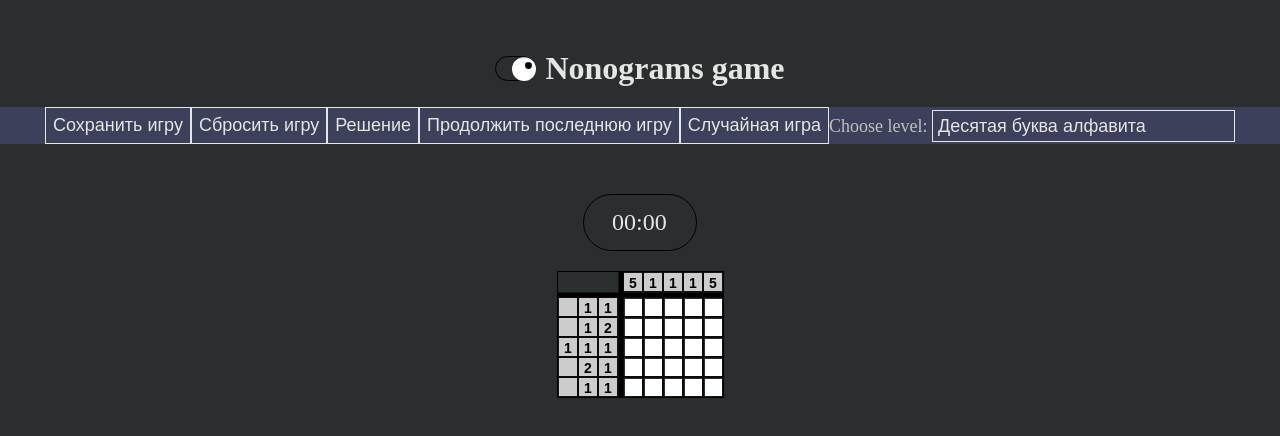
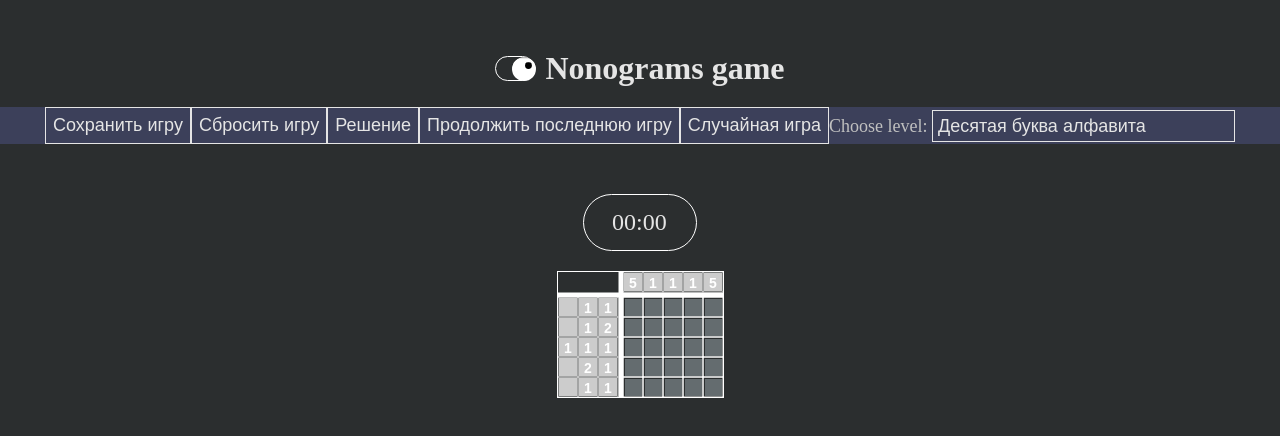
Before and after one commit to YermakA/res, a website built with webpack: page src/index.html in a window 1280 px wide. Both pictures are taken after a click on the button 515 px from the left and 68 px from the top of the page. Built offline with nearby package versions, Linux system fonts and the light colour scheme.

Commit message:
feat: add styles for canvas

```diff
--- a/src/index.js
+++ b/src/index.js
@@ -7,6 +7,7 @@ import Game from "./js/Game/Game"
 import ref from "./js/ref"
 import showModalVictory from "./js/Game/showModalVictory"
 import timer from "./js/timer"
+import changeThemeClasses from "./js/changeThemeClasses"
 import createRecords from "./js/createRecords"
 const savedGame = ref({})
 const records = []
@@ -220,13 +221,20 @@ themeBtn.addEventListener("click", () => {
   const circleSvg = document.querySelector(".circle-svg")
   const Oval1 = document.querySelector("#Oval-1")
   const Oval2 = document.querySelector("#Oval-2")
+  let black = "black"
+  let white = "white"
+  let grey = "grey"
   if (theme) {
     //dark theme
+
     circleSvg.style = ` left:40%;
   transition: all ease .5s;
   transform: rotate(360deg);`
     Oval1.style.fill = "white"
     Oval2.style.fill = "black"
+    black = "white"
+    white = "#646c6f"
+    grey = "#cccccc"
     theme = false
   } else {
     circleSvg.style = ` left:0;
@@ -234,34 +242,25 @@ themeBtn.addEventListener("click", () => {
   transform: rotate(0deg);`
     Oval1.style.fill = "black"
     Oval2.style.fill = "white"
+    black = "black"
+    white = "white"
+    grey = "#cccccc"
     theme = true
   }
-  const options = document.querySelector(".options")
-  options.classList.toggle("darkTheme-options")
-  options.classList.toggle("lightTheme-options")
-  const btns = document.querySelectorAll(".btn")
-  for (const btn of btns) {
-    btn.classList.toggle("darkTheme-font-color")
-    btn.classList.toggle("lightTheme-hover-color")
-    btn.classList.toggle("darkTheme-hover-color")
-  }
-
-  const level = document.querySelector(".level")
-  level.classList.toggle("darkTheme-font-color")
-  level.classList.toggle("lightTheme-hover-color")
-  level.classList.toggle("darkTheme-hover-color")
-  const label = document.querySelector(".level-label")
-  label.classList.toggle("darkTheme-label-color")
-  const timer = document.querySelector(".timer")
-  timer.classList.toggle("darkTheme-font-color")
-  const records = document.querySelector(".records")
-  records.classList.toggle("darkTheme-font-color")
-  records.classList.toggle("lightTheme-bg-records")
-  records.classList.toggle("darkTheme-bg-records")
-  const body = document.querySelector("body")
-  body.classList.toggle("darkTheme-background-color")
-  const title = document.querySelector(".title")
-  title.classList.toggle("darkTheme-font-color")
+  changeThemeClasses()
+  Game.changeColor(black, white, grey)
+  const GRID = Game.getGrid()
+  const GRIDBuffer = Game.getGridBuffer()
+  const rowsHints = Game.getRowsHints()
+  const columnsHints = Game.getColumnsHints()
+  Game.deleteGrid()
+  Game.initializeGrid(GRID)
+  Game.setGridBuffer(GRIDBuffer)
+  Game.setRowsHints(rowsHints)
+  Game.setColumnsHints(columnsHints)
+  Game.continueGame()
+  const canvas = document.getElementById("canvas")
+  canvas.addEventListener("mousedown", (e) => onClickCanvas(e))
 })
 
 export { time, firtEasyLevel, go, onClickCanvas, records }
--- a/src/js/Game/Game.js
+++ b/src/js/Game/Game.js
@@ -15,6 +15,9 @@ export default class Game {
   static lineGapX = 5
   static maxRowLength = 0
   static maxColumnLength = 0
+  static colorOne = "#000"
+  static colorTwo = "#fff"
+  static colorThree = "#cccccc"
   // Инициализирует всё необходимое
   static initializeGrid(grid) {
     this.GRID = grid
@@ -55,7 +58,7 @@ export default class Game {
     const canvas = document.createElement("canvas")
     canvas.width = this.canvasWidth
     canvas.height = this.canvasHeight
-    canvas.style.border = "1px solid black"
+    canvas.style.border = `1px solid ${this.colorOne}`
     canvas.id = "canvas"
     document
       .querySelector(".game-field")
@@ -75,6 +78,7 @@ export default class Game {
         i * this.ceilSize + this.maxColumnLength * this.ceilSize + this.lineGapX
       this.lineGapY += 5
       this.lineGapX += 5
+      ctx.strokeStyle = `${this.colorOne}`
       ctx.beginPath()
       ctx.moveTo(x - 2, 0)
       ctx.lineTo(
@@ -107,11 +111,11 @@ export default class Game {
       const y =
         i * this.ceilSize + this.maxColumnLength * this.ceilSize + this.lineGapX
       for (let j = 0; j < this.gridLength; j++) {
-        ctx.strokeStyle = "#000"
+        ctx.strokeStyle = this.colorOne
         const x =
           j * this.ceilSize + this.maxRowLength * this.ceilSize + this.lineGapY
         ctx.strokeRect(x, y, this.ceilSize, this.ceilSize)
-        ctx.fillStyle = "#fff"
+        ctx.fillStyle = this.colorTwo
         ctx.fillRect(x + 2, y + 2, this.ceilSize - 3, this.ceilSize - 3)
         if ((j + 1) % 5 == 0) {
           this.lineGapY += 5
@@ -148,13 +152,13 @@ export default class Game {
         ) {
           if (this.GRIDBuffer[i][j] === 1) {
             this.GRIDBuffer[i][j] = 0
-            ctx.fillStyle = "#fff"
+            ctx.fillStyle = this.colorTwo
             new Audio(one).play()
             ctx.fillRect(x + 2, y + 2, this.ceilSize - 3, this.ceilSize - 3)
             signal = 2
           } else {
             this.GRIDBuffer[i][j] = 1
-            ctx.fillStyle = "#000"
+            ctx.fillStyle = this.colorOne
             new Audio(two).play()
             ctx.fillRect(x + 2, y + 2, this.ceilSize - 4, this.ceilSize - 4)
             signal = 2
@@ -196,14 +200,14 @@ export default class Game {
         ) {
           if (this.GRIDBuffer[i][j] === 2) {
             this.GRIDBuffer[i][j] = 0
-            ctx.fillStyle = "#fff"
+            ctx.fillStyle = this.colorTwo
             new Audio(one).play()
             ctx.fillRect(x + 2, y + 2, this.ceilSize - 3, this.ceilSize - 3)
             signal = 0
           } else {
             this.GRIDBuffer[i][j] = 2
             new Audio(three).play()
-            ctx.fillStyle = "#fff"
+            ctx.fillStyle = this.colorTwo
             ctx.fillRect(x + 2, y + 2, this.ceilSize - 3, this.ceilSize - 3)
             ctx.beginPath()
             ctx.moveTo(x + 3, y + 3)
@@ -305,8 +309,9 @@ export default class Game {
         const x =
           i * this.ceilSize + this.maxRowLength * this.ceilSize + this.lineGapX
         const y = j * this.ceilSize
+        ctx.strokeStyle = this.colorThree
         ctx.strokeRect(x, y, this.ceilSize, this.ceilSize)
-        ctx.fillStyle = "#cccccc"
+        ctx.fillStyle = this.colorThree
         ctx.fillRect(x + 1, y + 1, this.ceilSize - 2, this.ceilSize - 2)
       }
       if ((i + 1) % 5 == 0) {
@@ -323,7 +328,7 @@ export default class Game {
         const y = this.ceilSize * numberLoc
 
         if (this.columnCeils[i][j]) {
-          ctx.fillStyle = "black"
+          ctx.fillStyle = this.colorOne
           ctx.font = "bold 14px Arial"
           ctx.textAlign = "left"
           ctx.textBaseline = "top"
@@ -348,7 +353,7 @@ export default class Game {
           this.maxColumnLength * this.ceilSize +
           this.lineGapY
         ctx.strokeRect(x, y, this.ceilSize, this.ceilSize)
-        ctx.fillStyle = "#cccccc"
+        ctx.fillStyle = this.colorThree
         ctx.fillRect(x + 1, y + 1, this.ceilSize - 2, this.ceilSize - 2)
       }
       if ((i + 1) % 5 == 0) {
@@ -367,7 +372,7 @@ export default class Game {
           this.lineGapY
 
         if (this.rowCeils[i][j]) {
-          ctx.fillStyle = "black"
+          ctx.fillStyle = this.colorOne
           ctx.font = "bold 14px Arial"
           ctx.textAlign = "left"
           ctx.textBaseline = "top"
@@ -415,9 +420,9 @@ export default class Game {
               if (typeof this.columnCeils[i][j] == "string") {
                 new Audio(one).play()
                 this.columnCeils[i][j] = Number(this.columnCeils[i][j])
-                ctx.fillStyle = "#cccccc"
+                ctx.fillStyle = this.colorThree
                 ctx.fillRect(x + 1, y + 1, this.ceilSize - 2, this.ceilSize - 2)
-                ctx.fillStyle = "black"
+                ctx.fillStyle = this.colorOne
                 ctx.font = "bold 14px Arial"
                 ctx.textAlign = "left"
                 ctx.textBaseline = "top"
@@ -429,7 +434,7 @@ export default class Game {
                 new Audio(three).play()
                 this.columnCeils[i][j] = this.columnCeils[i][j].toString()
                 ctx.beginPath()
-                ctx.strokeStyle = "#fff"
+                ctx.strokeStyle = this.colorTwo
                 ctx.lineWidth = 2
                 ctx.moveTo(x + 3, y + 3)
                 ctx.lineTo(x + this.ceilSize - 3, y + this.ceilSize - 3)
@@ -438,7 +443,7 @@ export default class Game {
                 ctx.moveTo(x + 3, y + this.ceilSize - 3)
                 ctx.lineTo(x + this.ceilSize - 3, y + 3)
                 ctx.stroke()
-                ctx.strokeStyle = "#000"
+                ctx.strokeStyle = this.colorOne
                 signal = 1
               }
             }
@@ -473,9 +478,9 @@ export default class Game {
               if (typeof this.rowCeils[i][j] == "string") {
                 new Audio(one).play()
                 this.rowCeils[i][j] = Number(this.rowCeils[i][j])
-                ctx.fillStyle = "#cccccc"
+                ctx.fillStyle = this.colorThree
                 ctx.fillRect(x + 1, y + 1, this.ceilSize - 2, this.ceilSize - 2)
-                ctx.fillStyle = "black"
+                ctx.fillStyle = this.colorOne
                 ctx.font = "bold 14px Arial"
                 ctx.textAlign = "left"
                 ctx.textBaseline = "top"
@@ -487,7 +492,7 @@ export default class Game {
                 new Audio(three).play()
                 this.rowCeils[i][j] = this.rowCeils[i][j].toString()
                 ctx.beginPath()
-                ctx.strokeStyle = "#fff"
+                ctx.strokeStyle = this.colorTwo
                 ctx.lineWidth = 2
                 ctx.moveTo(x + 3, y + 3)
                 ctx.lineTo(x + this.ceilSize - 3, y + this.ceilSize - 3)
@@ -496,7 +501,7 @@ export default class Game {
                 ctx.moveTo(x + 3, y + this.ceilSize - 3)
                 ctx.lineTo(x + this.ceilSize - 3, y + 3)
                 ctx.stroke()
-                ctx.strokeStyle = "#000"
+                ctx.strokeStyle = this.colorOne
                 signal = 1
               }
             }
@@ -537,7 +542,7 @@ export default class Game {
         const x =
           j * this.ceilSize + this.maxRowLength * this.ceilSize + this.lineGapY
         if (this.GRID[i][j] === 1) {
-          ctx.fillStyle = "#000"
+          ctx.fillStyle = this.colorOne
           ctx.fillRect(x + 2, y + 2, this.ceilSize - 4, this.ceilSize - 4)
         }
         if ((j + 1) % 5 == 0) {
@@ -573,7 +578,7 @@ export default class Game {
         const x =
           j * this.ceilSize + this.maxRowLength * this.ceilSize + this.lineGapY
         if (this.GRIDBuffer[i][j] === 1) {
-          ctx.fillStyle = "#000"
+          ctx.fillStyle = this.colorOne
           ctx.fillRect(x + 2, y + 2, this.ceilSize - 4, this.ceilSize - 4)
         }
         if ((j + 1) % 5 == 0) {
@@ -597,7 +602,7 @@ export default class Game {
         if (this.columnCeils[i][j]) {
           if (typeof this.columnCeils[i][j] == "string") {
             ctx.beginPath()
-            ctx.strokeStyle = "#fff"
+            ctx.strokeStyle = this.colorTwo
             ctx.lineWidth = 2
             ctx.moveTo(x + 3, y + 3)
             ctx.lineTo(x + this.ceilSize - 3, y + this.ceilSize - 3)
@@ -606,11 +611,11 @@ export default class Game {
             ctx.moveTo(x + 3, y + this.ceilSize - 3)
             ctx.lineTo(x + this.ceilSize - 3, y + 3)
             ctx.stroke()
-            ctx.strokeStyle = "#000"
+            ctx.strokeStyle = this.colorOne
           } else {
-            ctx.fillStyle = "#cccccc"
+            ctx.fillStyle = this.colorThree
             ctx.fillRect(x + 1, y + 1, this.ceilSize - 2, this.ceilSize - 2)
-            ctx.fillStyle = "black"
+            ctx.fillStyle = this.colorOne
             ctx.font = "bold 14px Arial"
             ctx.textAlign = "left"
             ctx.textBaseline = "top"
@@ -640,7 +645,7 @@ export default class Game {
         if (this.rowCeils[i][j]) {
           if (typeof this.rowCeils[i][j] == "string") {
             ctx.beginPath()
-            ctx.strokeStyle = "#fff"
+            ctx.strokeStyle = this.colorTwo
             ctx.lineWidth = 2
             ctx.moveTo(x + 3, y + 3)
             ctx.lineTo(x + this.ceilSize - 3, y + this.ceilSize - 3)
@@ -649,11 +654,11 @@ export default class Game {
             ctx.moveTo(x + 3, y + this.ceilSize - 3)
             ctx.lineTo(x + this.ceilSize - 3, y + 3)
             ctx.stroke()
-            ctx.strokeStyle = "#000"
+            ctx.strokeStyle = this.colorOne
           } else {
-            ctx.fillStyle = "#cccccc"
+            ctx.fillStyle = this.colorThree
             ctx.fillRect(x + 1, y + 1, this.ceilSize - 2, this.ceilSize - 2)
-            ctx.fillStyle = "black"
+            ctx.fillStyle = this.colorOne
             ctx.font = "bold 14px Arial"
             ctx.textAlign = "left"
             ctx.textBaseline = "top"
@@ -707,4 +712,10 @@ export default class Game {
     this.maxColumnLength = 0
     canvas.remove()
   }
+
+  static changeColor(colorOne, colorTwo, colorThree) {
+    this.colorOne = colorOne
+    this.colorTwo = colorTwo
+    this.colorThree = colorThree
+  }
 }
--- /dev/null
+++ b/src/js/changeThemeClasses.js
@@ -0,0 +1,33 @@
+export default function changeThemeClasses() {
+  const options = document.querySelector(".options")
+  options.classList.toggle("darkTheme-options")
+  options.classList.toggle("lightTheme-options")
+  const btns = document.querySelectorAll(".btn")
+  for (const btn of btns) {
+    btn.classList.toggle("darkTheme-font-color")
+    btn.classList.toggle("lightTheme-hover-color")
+    btn.classList.toggle("darkTheme-hover-color")
+  }
+
+  const level = document.querySelector(".level")
+  level.classList.toggle("darkTheme-font-color")
+  level.classList.toggle("lightTheme-hover-color")
+  level.classList.toggle("darkTheme-hover-color")
+  const label = document.querySelector(".level-label")
+  label.classList.toggle("darkTheme-label-color")
+  const timer = document.querySelector(".timer")
+  timer.classList.toggle("darkTheme-font-color")
+  timer.classList.toggle("lightTheme-br")
+  timer.classList.toggle("darkTheme-br")
+  const records = document.querySelector(".records")
+  records.classList.toggle("darkTheme-font-color")
+  records.classList.toggle("lightTheme-bg-records")
+  records.classList.toggle("darkTheme-bg-records")
+  const changeTheme = document.querySelector(".change-theme")
+  changeTheme.classList.toggle("darkTheme-br")
+  changeTheme.classList.toggle("lightTheme-br")
+  const body = document.querySelector("body")
+  body.classList.toggle("darkTheme-background-color")
+  const title = document.querySelector(".title")
+  title.classList.toggle("darkTheme-font-color")
+}
--- a/src/js/create-elements.js
+++ b/src/js/create-elements.js
@@ -7,7 +7,7 @@ export default function createELements() {
     "beforeend",
     `
     <header class="header">
-    <button class="change-theme">
+    <button class="change-theme lightTheme-br">
       <svg
       class="circle-svg"
       width="70.000000" height="70.000000" viewBox="0 0 70 70" fill="none" xmlns="http://www.w3.org/2000/svg" xmlns:xlink="http://www.w3.org/1999/xlink">
@@ -66,7 +66,10 @@ export default function createELements() {
   const gameSection = document.querySelector(".game")
   gameSection.insertAdjacentHTML("beforeend", "<div class='game-field'></div>")
   const gameField = document.querySelector(".game-field")
-  gameField.insertAdjacentHTML("afterbegin", '<div class="timer">00:00</div>')
+  gameField.insertAdjacentHTML(
+    "afterbegin",
+    '<div class="timer lightTheme-br">00:00</div>',
+  )
   gameSection.insertAdjacentHTML(
     "beforeend",
     `<aside class="aside">
--- a/src/scss/dark-theme.scss
+++ b/src/scss/dark-theme.scss
@@ -32,3 +32,7 @@
             background-color: #000000;
                       }
     }
+
+    .darkTheme-br{
+      border: white 1px solid;
+    }
--- a/src/scss/header.scss
+++ b/src/scss/header.scss
@@ -18,7 +18,6 @@
   margin: 0;
   padding: 0;
   background: none;
-  border: #000000 solid 1px;
   width: 40px;
   height: 25px;
   border-radius: 50px;
--- a/src/scss/light-theme.scss
+++ b/src/scss/light-theme.scss
@@ -20,3 +20,7 @@
             background-color: #DBDDDA;
           }
         }
+
+                .lightTheme-br {
+                  border: black 1px solid;
+                }
--- a/src/scss/timer.scss
+++ b/src/scss/timer.scss
@@ -3,7 +3,7 @@
   font-size: 24px;
   width: 114px;
   padding: 14px 28px;
-  border: black 1px solid;
+
   border-radius: 100px;
   margin-bottom: 20px;
 }
```
